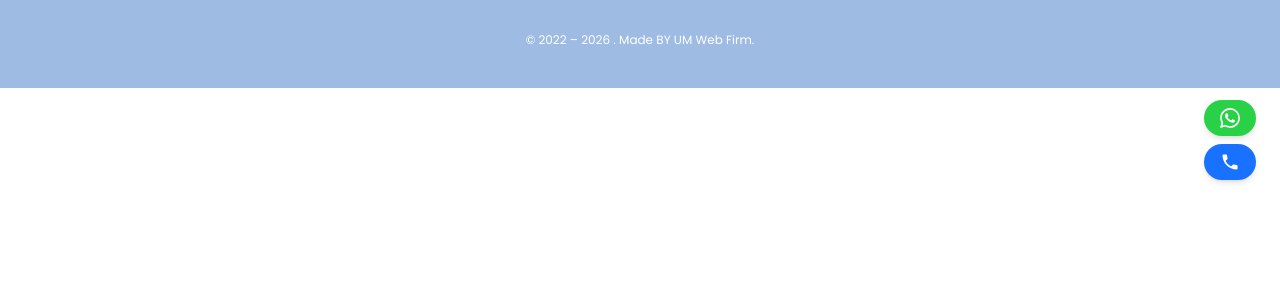
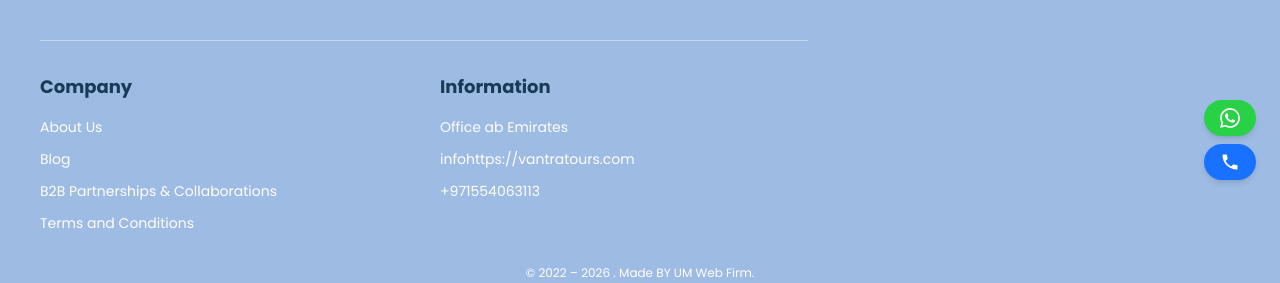
Before and after one commit to peterk1122/vantratours, a Next.js app: page / in a window 1280 px wide. Shown: the part 596-879 px from the top of the page. Before the commit the page ends 800 px from the top, so only its background shows below. Built offline with nearby package versions, Linux system fonts and the light colour scheme; no server answers; the database is empty; a web font is replaced by a local one.

Commit message:
Update Footer.tsx

```diff
--- a/components/layout/Footer.tsx
+++ b/components/layout/Footer.tsx
@@ -2,6 +2,7 @@
 
 import React, { useEffect, useState } from 'react';
 import Link from 'next/link';
+import B2BModal from '../modals/B2BModal';
 
 // Replace each "#" with the real page address of your social account.
 // Delete a whole { ... } block to hide that icon.
@@ -33,6 +34,18 @@ const socialLinks = [
   },
 ];
 
+// Links shown under "Company". Change the text or the page address here.
+const companyLinks = [
+  { label: 'About Us', href: '/about' },
+  { label: 'Blog', href: '/blog' },
+];
+
+// Details shown under "Information". Change them here.
+const ADDRESS = 'Office ab Emirates';
+const EMAIL = 'infohttps://vantratours.com';
+const PHONE_DISPLAY = '+971554063113';
+const PHONE_LINK = '+971554063113';
+
 // Picture of your accepted payment badges (export it from Figma and upload it to public/images).
 const PAYMENT_IMAGE = '/images/payment-methods.png';
 const FALLBACK_LOGO = '/images/logo.webp';
@@ -40,6 +53,7 @@ const FALLBACK_LOGO = '/images/logo.webp';
 const Footer: React.FC = () => {
   const [logo, setLogo] = useState({ url: FALLBACK_LOGO, alt: 'Logo' });
   const [showPayments, setShowPayments] = useState(true);
+  const [isB2BModalOpen, setIsB2BModalOpen] = useState(false);
 
   // The footer logo is the same logo you set in Dashboard > Header & Menu > Logo
   useEffect(() => {
@@ -63,6 +77,7 @@ const Footer: React.FC = () => {
 
   return (
     <footer className="bg-[#9DBBE3] text-white">
+      <B2BModal isOpen={isB2BModalOpen} onClose={() => setIsB2BModalOpen(false)} />
       <div className="max-w-7xl mx-auto px-4 sm:px-6 lg:px-10 py-10">
         <div className="flex flex-col items-center gap-8 md:flex-row md:justify-between">
           {/* Logo */}
@@ -104,6 +119,53 @@ const Footer: React.FC = () => {
           )}
         </div>
 
+        {/* Company and Information */}
+        <div className="mt-10 pt-8 border-t border-white/40 grid grid-cols-1 sm:grid-cols-2 gap-8 max-w-3xl mx-auto sm:mx-0">
+          <div>
+            <h3 className="text-lg font-bold text-[#183B56] mb-4">Company</h3>
+            <ul className="space-y-3 text-sm">
+              {companyLinks.map((link) => (
+                <li key={link.label}>
+                  <Link href={link.href} className="text-white hover:underline">
+                    {link.label}
+                  </Link>
+                </li>
+              ))}
+              <li>
+                <button
+                  type="button"
+                  onClick={() => setIsB2BModalOpen(true)}
+                  className="text-white hover:underline text-left"
+                >
+                  B2B Partnerships &amp; Collaborations
+                </button>
+              </li>
+              <li>
+                <Link href="/terms-and-conditions" className="text-white hover:underline">
+                  Terms and Conditions
+                </Link>
+              </li>
+            </ul>
+          </div>
+
+          <div>
+            <h3 className="text-lg font-bold text-[#183B56] mb-4">Information</h3>
+            <div className="space-y-3 text-sm">
+              <p className="text-white">{ADDRESS}</p>
+              <p>
+                <a href={`mailto:${EMAIL}`} className="text-white hover:underline break-all">
+                  {EMAIL}
+                </a>
+              </p>
+              <p>
+                <a href={`tel:${PHONE_LINK}`} className="text-white hover:underline">
+                  {PHONE_DISPLAY}
+                </a>
+              </p>
+            </div>
+          </div>
+        </div>
+
         <p className="mt-8 text-center text-xs">
           © 2022 – {new Date().getFullYear()} . Made BY UM Web Firm.
         </p>
```
